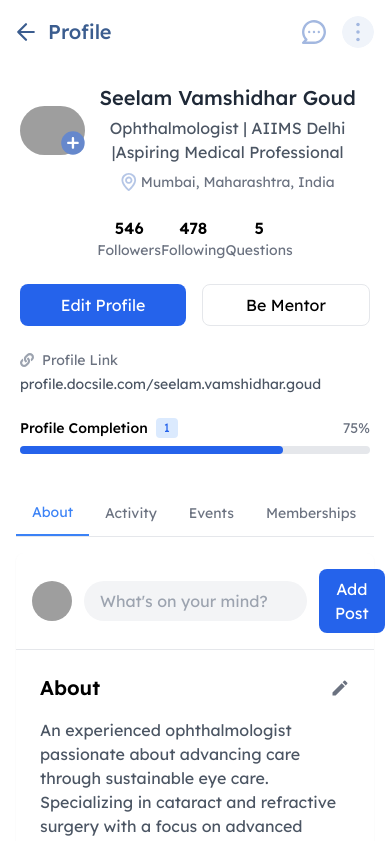
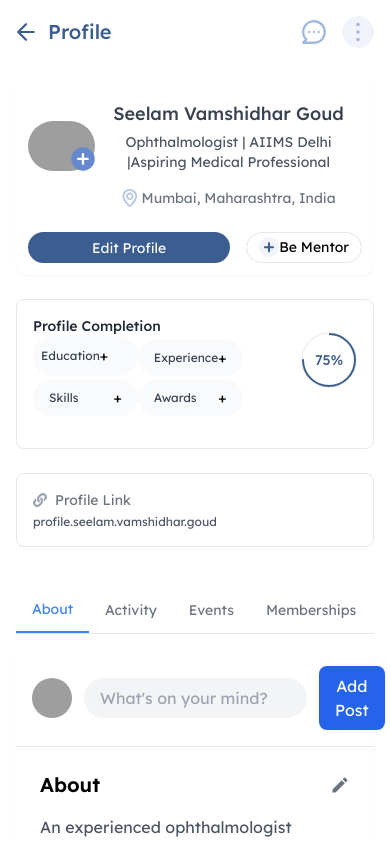
Before and after one commit to ram63059/docsile-1, a React (Vite) app in the folder frontend/: page /profile in a window 390 px wide. Shown: the top 841 px of the page. Built offline with nearby package versions, Linux system fonts and the light colour scheme; grey boxes are pictures that could not be loaded.

Commit message:
added verifying page

```diff
--- a/frontend/src/components/profile/Profile.tsx
+++ b/frontend/src/components/profile/Profile.tsx
@@ -3,7 +3,7 @@ import add from "../../assets/icon/add.svg";
 import backbutton from "../../assets/icon/backbutton.svg";
 import more1 from "../../assets/icon/more1.svg";
 import pmessage from "../../assets/icon/pmessage.svg";
-
+import add2 from "../../assets/icon/add2.svg";
 import { FaLink } from "react-icons/fa";
 import { MdEdit } from "react-icons/md";
 import { Header } from './Header';
@@ -19,7 +19,7 @@ const Profile: React.FC = () => {
   return (
     <div className="min-h-screen font-fontsm mx-auto ">
       {/* Mobile Header - Only visible on mobile */}
-      <div className="lg:hidden flex items-center justify-between p-4 bg-white ">
+      <div className="lg:hidden flex items-center justify-between p-4  bg-white ">
         <div className="flex items-center gap-3">
           <img src={backbutton} alt="" className="w-5" />
           <span className="text-xl font-medium text-maincl ">Profile</span>
@@ -45,12 +45,13 @@ const Profile: React.FC = () => {
       </div>
 
       {/* Main Content */}
-      <div className="max-w-7xl mx-auto px-4 py-">
+      <div className="max-w-7xl mx-auto px-4   lg:py-4">
         <div className="grid grid-cols-1 lg:grid-cols-12 gap-8">
           {/* Left Sidebar - Profile Info */}
-          <div className="lg:col-span-3">
-            <div className="bg-white  p-1 ">
+          <div className="lg:col-span-3 py-2  ">
+            <div className="bg-white   ">
               <div className="flex flex-col  items-center text-center">
+                  <div className='lg:border p-3 lg:py-8 shadow-sm rounded-xl border-gray-200'>
                 <div className='flex lg:flex-col  items-center' >
 
                 <div className="relative ">
@@ -65,61 +66,103 @@ const Profile: React.FC = () => {
                 </div>
                 <div>
 
-                <h1 className="text-xl font-medium text-gray-800   mt-4">Seelam Vamshidhar Goud</h1>
-                <p className="text-gray-600 mt-1 mx-2">Ophthalmologist | AIIMS Delhi |Aspiring Medical Professional</p>
-                <p className="text-gray-500 text-sm mt-2 flex items-center justify-center gap-1">
+                <h1 className="text-lg font-medium text-gray-700   mt-4">Seelam Vamshidhar Goud</h1>
+                <p className="text-gray-600 text-sm mt-1 lg:mx-2 px-4 ">Ophthalmologist | AIIMS Delhi |Aspiring Medical Professional</p>
+                <p className="text-gray-500 text-sm mt-4 flex items-center justify-center gap-1">
                   <img src={location} alt="" className='w-4' />
                   Mumbai, Maharashtra, India
                 </p>
                 </div>
                     </div>
+                  <div className='hidden lg:block'>
 
-                <div className="flex justify-between  mt-6">
+                <div className="flex justify-between  mt-6 mx-3">
                   <div className="text-center">
-                    <div className="font-semibold">546</div>
-                    <div className="text-sm text-gray-500">Followers</div>
+                    <div className="font-semibold text-sm text-fillc">546</div>
+                    <div className="text-sm text-gray-700">Followers</div>
                   </div>
                   <div className="text-center">
-                    <div className="font-semibold">478</div>
-                    <div className="text-sm text-gray-500">Following</div>
+                    <div className="font-semibold text-sm text-fillc">478</div>
+                    <div className="text-sm text-gray-700">Following</div>
                   </div>
                   <div className="text-center">
-                    <div className="font-semibold">5</div>
-                    <div className="text-sm text-gray-500">Questions</div>
+                    <div className="font-semibold text-sm text-fillc">5</div>
+                    <div className="text-sm text-gray-700">Questions</div>
                   </div>
                 </div>
+                  </div>
 
-                <div className="flex gap-4 mt-6 w-full">
-                  <button className="flex-1 px-4 py-2 bg-blue-600 text-white rounded-lg hover:bg-blue-700">
+                <div className="flex gap-4 mt-6 w-full text-sm font-normal">
+                  <button className="flex-1 px-3 py-1 bg-maincl text-white rounded-3xl hover:bg-fillc">
                     Edit Profile
                   </button>
-                  <button className="flex-1 px-4 py-2 border rounded-lg hover:bg-gray-50">
+                  <button className="flex px-3 py-1 border rounded-3xl hover:bg-gray-50">
+                    <img src={add2} alt="" />
                     Be Mentor
                   </button>
                 </div>
 
+
+
+                </div>
+
+                {/* Profile Completion */}
+                <div className="w-full mt-6 border border-gray-200 p-4 rounded-lg">
+
+                  <div className="flex   justify-between items-start mb-4">
+                    <div className='mr-4'>
+                    <h2 className="text-sm flex items-start font-medium text-gray-800">Profile Completion</h2>
+                    <div className="space-y-1 grid grid-cols-2 ">
+                    <button className=" flex  items-center  bg-gray-50 rounded-full py-2 px-2">
+                      <span className="text-xs text-gray-700">Education</span>
+                      <span className="text-sm">+</span>
+                    </button>
+                    <button className=" flex items-center justify-between bg-gray-50 rounded-full py-2 px-4">
+                      <span className="text-xs text-gray-700">Experience</span>
+                      <span className="text-sm">+</span>
+                    </button>
+                    <button className=" flex items-center justify-between bg-gray-50 rounded-full py-2 px-4">
+                      <span className="text-xs text-gray-700">Skills</span>
+                      <span className="text-sm">+</span>
+                    </button>
+                    <button className=" flex items-center justify-between bg-gray-50 rounded-full py-2 px-4">
+                      <span className="text-xs text-gray-700">Awards</span>
+                      <span className="text-sm">+</span>
+                    </button>
+                  </div>
+                  </div>
+                    <div className="relative mt-4">
+                      <div className="w-14 h-14 rounded-full border-2 border-gray-100 flex items-center justify-center">
+                        <span className="text-sm font-medium text-maincl">75%</span>
+                      </div>
+                      <svg className="absolute top-0 left-0 w-14 h-14 -rotate-90">
+                        <circle
+                          cx="28"
+                          cy="28"
+                          r="26"
+                          stroke="currentColor"
+                          strokeWidth="2"
+                          fill="none"
+                          className="text-maincl"
+                          strokeDasharray="163.36"
+                          strokeDashoffset="40.84"
+                        />
+                      </svg>
+                    </div>
+                  </div>
+
+                </div>
+
                 {/* Profile Link */}
-                <div className="mt-6 w-full text-left">
+                <div className="mt-6 w-full text-left border border-gray-200 p-4 rounded-lg">
                   <p className="text-sm text-gray-500 flex items-center gap-2">
                     <FaLink className="text-gray-400" />
                     Profile Link
                   </p>
-                  <p className="text-sm text-gray-600 mt-1">profile.docsile.com/seelam.vamshidhar.goud</p>
+                  <p className="text-xs text-gray-600 mt-1 cursor-pointer">profile.seelam.vamshidhar.goud</p>
                 </div>
 
-                {/* Profile Completion */}
-                <div className="w-full mt-6">
-                  <div className="flex justify-between items-center mb-2">
-                    <div className="flex items-center gap-2">
-                      <span className="text-sm font-medium">Profile Completion</span>
-                      <span className="text-xs bg-blue-100 text-blue-600 px-2 py-0.5 rounded">1</span>
-                    </div>
-                    <span className="text-sm text-gray-500">75%</span>
-                  </div>
-                  <div className="w-full bg-gray-200 rounded-full h-2">
-                    <div className="bg-blue-600 h-2 rounded-full" style={{ width: '75%' }}></div>
-                  </div>
-                </div>
+
               </div>
             </div>
           </div>
--- /dev/null
+++ b/frontend/src/pages/Verifying.tsx
@@ -0,0 +1,147 @@
+import React from 'react';
+
+interface VerificationItem {
+  name: string;
+  studentId: string;
+  collegeName: string;
+  graduationYear: string;
+  id: string;
+  imageUrl: string;
+}
+
+const Verifying: React.FC = () => {
+  const verificationItems: VerificationItem[] = [
+    {
+      name: 'abcdef ghijklmno',
+      studentId: 'xxxxxxxxx',
+      collegeName: 'Gandhi Hospital-Hyderabad',
+      graduationYear: '2019',
+      id: '1',
+      imageUrl: '/student-id.png'
+    },
+    {
+      name: 'abcdef ghijklmno',
+      studentId: 'xxxxxxxxx',
+      collegeName: 'Gandhi Hospital-Hyderabad',
+      graduationYear: '2019',
+      id: '2',
+      imageUrl: '/student-id.png'
+    },
+    {
+      name: 'abcdef ghijklmno',
+      studentId: 'xxxxxxxxx',
+      collegeName: 'Gandhi Hospital-Hyderabad',
+      graduationYear: '2019',
+      id: '3',
+      imageUrl: '/student-id.png'
+    },
+    {
+      name: 'abcdef ghijklmno',
+      studentId: 'xxxxxxxxx',
+      collegeName: 'Gandhi Hospital-Hyderabad',
+      graduationYear: '2019',
+      id: '4',
+      imageUrl: '/student-id.png'
+    },
+    {
+      name: 'abcdef ghijklmno',
+      studentId: 'xxxxxxxxx',
+      collegeName: 'Gandhi Hospital-Hyderabad',
+      graduationYear: '2019',
+      id: '5',
+      imageUrl: '/student-id.png'
+    }
+  ];
+
+  const handleAccept = (id: string) => {
+    console.log('Accepted:', id);
+    // Implement accept logic
+  };
+
+  const handleReject = (id: string) => {
+    console.log('Rejected:', id);
+    // Implement reject logic
+  };
+
+  return (
+    <div className="max-w-5xl mx-auto px-6 py-8 font-fontsm">
+      {/* Navigation Tabs */}
+      <div className="flex space-x-8 mb-8 border-b border-gray-200">
+        <button className="text-gray-500 hover:text-gray-700 pb-4">
+          Verify Organization
+        </button>
+        <button className="text-gray-500 hover:text-gray-700 pb-4">
+          Verify Doctor
+        </button>
+        <button className="text-blue-500 border-b-2 border-blue-500 pb-4">
+          Verify Student
+        </button>
+      </div>
+
+      {/* Verification List */}
+      <div className="space-y-6">
+        {verificationItems.map((item) => (
+          <div key={item.id} className="border-b border-gray-200 pb-6">
+            <div className="flex justify-evenly gap-8 ">
+              {/* Left Column */}
+              <div className="space-y-4">
+                <div>
+                  <div className="text-gray-500 text-sm mb-1">Name</div>
+                  <div className="text-gray-900">{item.name}</div>
+                </div>
+                <div>
+                  <div className="text-gray-500 text-sm mb-1">College name</div>
+                  <div className="text-gray-900">{item.collegeName}</div>
+                </div>
+              </div>
+
+              {/* Middle Column */}
+              <div className="space-y-4">
+                <div>
+                  <div className="text-gray-500 text-sm mb-1">Student identification number</div>
+                  <div className="text-gray-900">{item.studentId}</div>
+                </div>
+                <div>
+                  <div className="text-gray-500 text-sm mb-1">Graduation year</div>
+                  <div className="text-gray-900">{item.graduationYear}</div>
+                </div>
+              </div>
+
+              <div className="w-[200px] h-[100px] bg-gray-100 rounded-lg overflow-hidden">
+                  <img
+                    src={item.imageUrl}
+                    alt="Student ID"
+                    className="w-full text-gray-600 text-sm h-full object-cover"
+                  />
+                </div>
+
+
+              {/* Right Column */}
+
+
+              <div className=" flex items-center">
+
+                <div className="flex  space-x-3 ">
+                  <button
+                    onClick={() => handleAccept(item.id)}
+                    className="px-6 py-1.5 rounded-full bg-green-50 border border-green-200 text-green-600 text-sm hover:bg-green-100 transition-colors"
+                  >
+                    Accept ✓
+                  </button>
+                  <button
+                    onClick={() => handleReject(item.id)}
+                    className="px-6 py-1.5 rounded-full bg-red-50 border border-red-200 text-red-600 text-sm hover:bg-red-100 transition-colors"
+                  >
+                    Reject ✗
+                  </button>
+                </div>
+              </div>
+            </div>
+          </div>
+        ))}
+      </div>
+    </div>
+  );
+};
+
+export default Verifying;
--- a/frontend/src/routes/Router.tsx
+++ b/frontend/src/routes/Router.tsx
@@ -57,6 +57,7 @@ import EducationPage from "@/components/education/EducationPage";
 import Profile from "@/components/profile/Profile";
 // import Grpsafety from "@/pages/socketsafe/grpsafety";
 import QuestionDetail from "../pages/QuestionDetail";
+import Verifying from "@/pages/Verifying";
 
 
 
@@ -137,6 +138,7 @@ export const router = createBrowserRouter([
   {path: "/stories",element:<StoriesSection/>},
   {path: "/addEducation",element:<EducationPage/>},
   {path: "/profile",element:<Profile/>},
+  {path: "/verifying",element:<Verifying/>},
   {
     path: "/question/:questionId",
     element: <QuestionDetail />,
```
Also changed, not shown: frontend/src/assets/icon/add2.svg (added).
